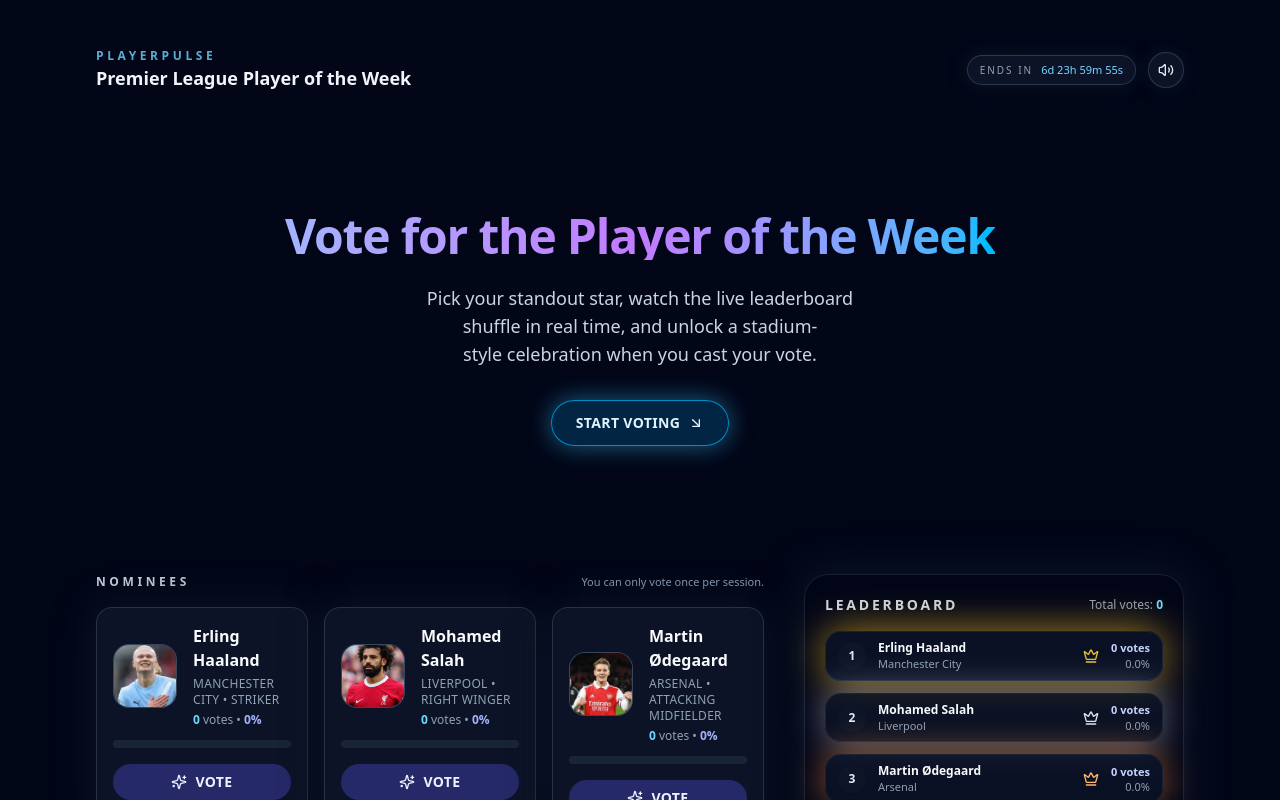
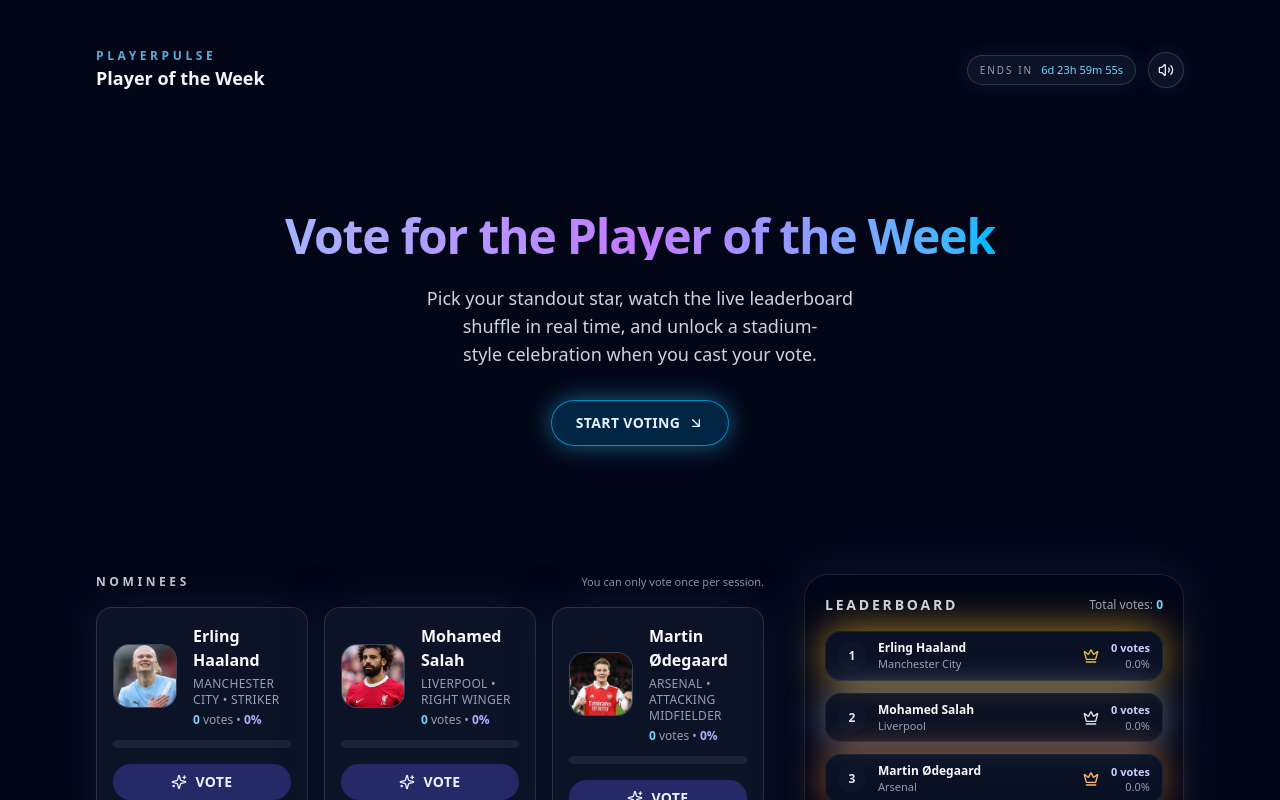
Before and after one commit to fiificode/playerpulse, a Next.js app: page / in a window 1280 px wide. Shown: the top 800 px of the page. Built offline with nearby package versions, Linux system fonts and the light colour scheme.

Commit message:
Update heading in Home component to simplify title

```diff
--- a/app/page.tsx
+++ b/app/page.tsx
@@ -85,7 +85,7 @@
               PlayerPulse
             </p>
             <h1 className="text-lg font-semibold text-slate-100">
-              Premier League Player of the Week
+              Player of the Week
             </h1>
           </div>
           <div className="flex items-center gap-3">
```
